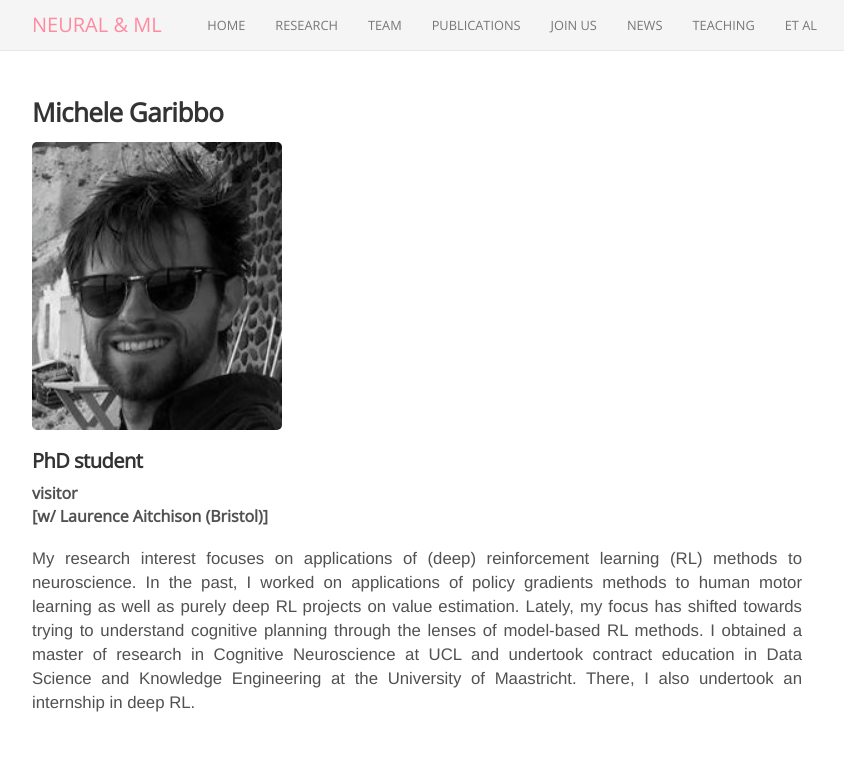
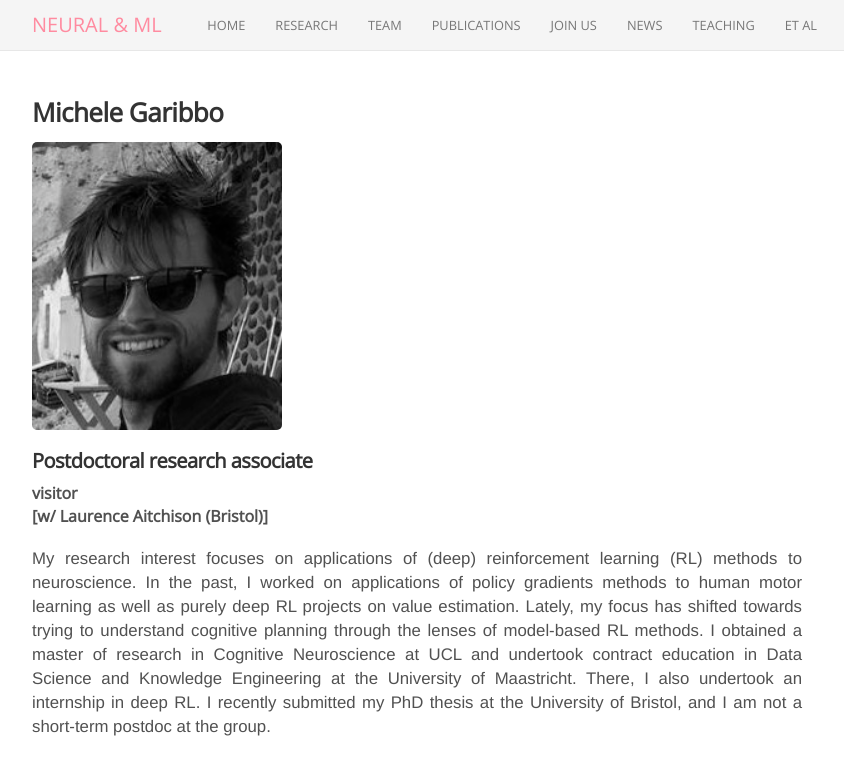
Before and after one commit to neuralml/neuralml.github.io, a Jekyll site: the page built from _people/RPC_michele_garibbo.md, in a window 1280 px wide. Shown: the top 775 px of the page, without its empty margins (223-1067 px from the left). Built offline with Jekyll 4.4.1, drawn with Linux system fonts in a browser that asks for light colours; nearby versions of some CDN libraries.

Commit message:
Update RPC_michele_garibbo.md

```diff
--- a/_people/RPC_michele_garibbo.md
+++ b/_people/RPC_michele_garibbo.md
@@ -1,9 +1,9 @@
 ---
 name: Michele Garibbo
 title: Michele Garibbo
-position: gradstudent
+position: postdoc
 avatar: MicheleGaribbo.png
-joined: 2023_1
+joined: 2023_4
 affiliation: visitor<br>[w/ Laurence Aitchison (Bristol)]
 
 ---
@@ -25,4 +25,4 @@ affiliation: visitor<br>[w/ Laurence Aitchison (Bristol)]
 
 My research interest focuses on applications of (deep) reinforcement learning (RL) methods  to neuroscience. In the past, I worked on applications of policy gradients methods to human motor learning as well as purely deep RL projects on value estimation. Lately, my focus has shifted towards trying to understand cognitive planning through the lenses of model-based RL methods.
 
-I obtained a master of research in Cognitive Neuroscience at UCL and undertook contract education in Data Science and Knowledge Engineering at the University of Maastricht. There, I also undertook an internship in deep RL.
+I obtained a master of research in Cognitive Neuroscience at UCL and undertook contract education in Data Science and Knowledge Engineering at the University of Maastricht. There, I also undertook an internship in deep RL. I recently submitted my PhD thesis at the University of Bristol, and I am not a short-term postdoc at the group.
```
